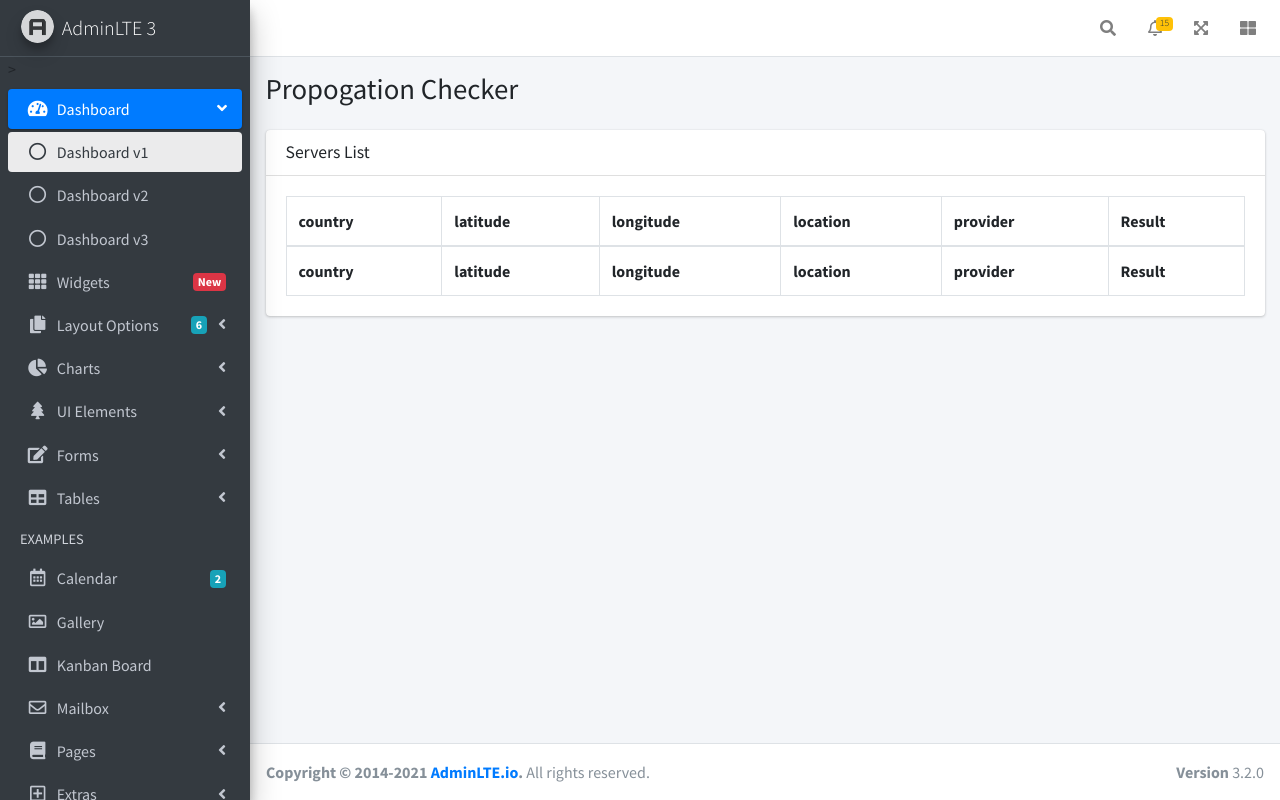
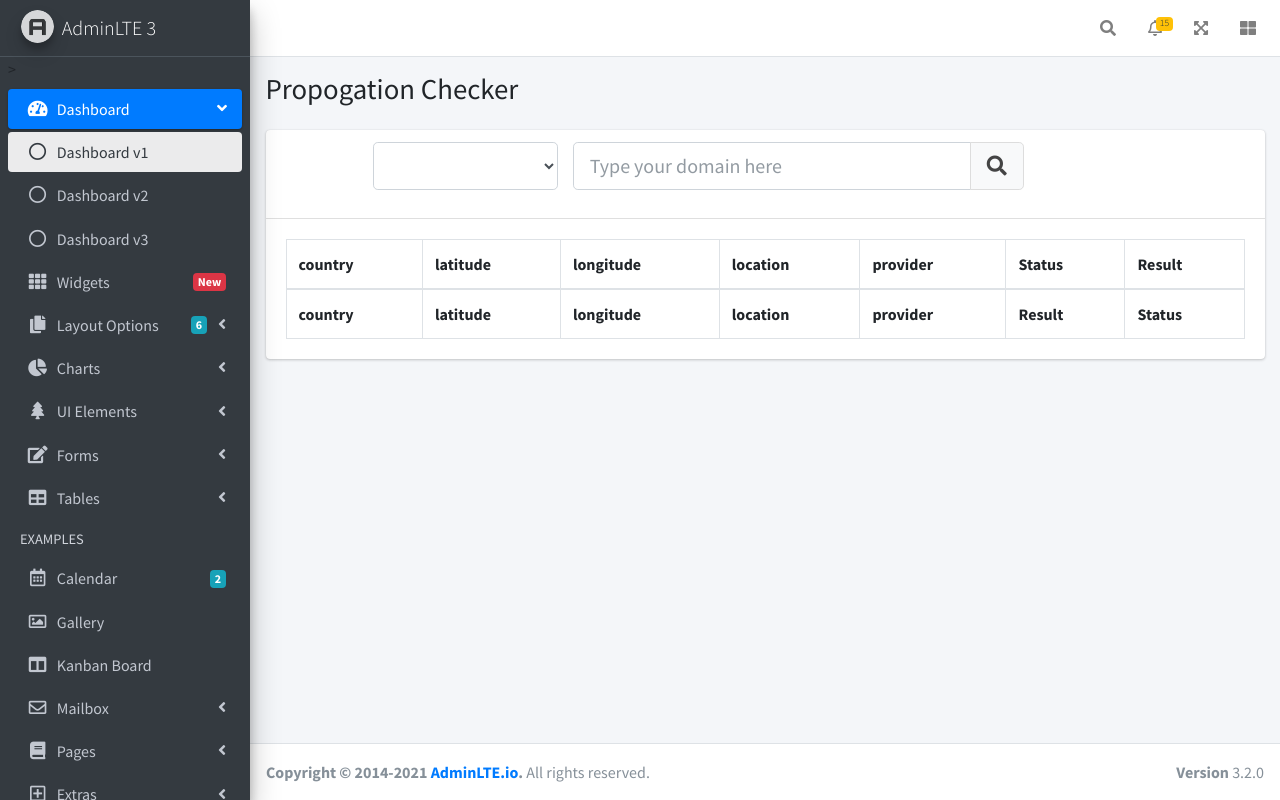
Before and after one commit to t0mer/dnsmon, a Python web app: template app/templates/propogation.html in a window 1280 px wide. Run offline with Jinja, Linux system fonts and the light colour scheme; the template is opened without the code that fills it, so the values that code supplies are empty; some libraries are stand-ins or nearby versions.

Commit message:
Added search form and result display

```diff
--- a/app/templates/propogation.html
+++ b/app/templates/propogation.html
@@ -1,12 +1,14 @@
 <!DOCTYPE html>
 <html lang="en">
+
 <head>
   <meta charset="utf-8">
   <meta name="viewport" content="width=device-width, initial-scale=1">
   <title>DNS Mon | DNS Monitoring |Dashboard</title>
 
   <!-- Google Font: Source Sans Pro -->
-  <link rel="stylesheet" href="https://fonts.googleapis.com/css?family=Source+Sans+Pro:300,400,400i,700&display=fallback">
+  <link rel="stylesheet"
+    href="https://fonts.googleapis.com/css?family=Source+Sans+Pro:300,400,400i,700&display=fallback">
   <!-- Font Awesome -->
   <link rel="stylesheet" href="plugins/fontawesome-free/css/all.min.css">
   <!-- Ionicons -->
@@ -23,6 +25,8 @@
   <link rel="stylesheet" href="plugins/overlayScrollbars/css/OverlayScrollbars.min.css">
   <!-- Daterange picker -->
   <link rel="stylesheet" href="plugins/daterangepicker/daterangepicker.css">
+  <link rel="stylesheet" href="plugins/select2/css/select2.min.css">
+
   <!-- summernote -->
   <link rel="stylesheet" href="plugins/summernote/summernote-bs4.min.css">
   <style>
@@ -36,10 +40,14 @@
       box-sizing: content-box;
       box-shadow: 0 0 0 1px #f0f0f0;
     }
+    .vmiddle{
+      vertical-align: middle;
+    }
   </style>
 
 
 </head>
+
 <body class="hold-transition sidebar-mini layout-fixed">
   <div class="wrapper">
 
@@ -118,7 +126,8 @@
     <aside class="main-sidebar sidebar-dark-primary elevation-4">
       <!-- Brand Logo -->
       <a href="index3.html" class="brand-link">
-      <img src="dist/img/AdminLTELogo.png" alt="AdminLTE Logo" class="brand-image img-circle elevation-3" style="opacity: .8">
+        <img src="dist/img/AdminLTELogo.png" alt="AdminLTE Logo" class="brand-image img-circle elevation-3"
+          style="opacity: .8">
         <span class="brand-text font-weight-light">AdminLTE 3</span>
       </a>
 
@@ -800,7 +809,42 @@
 
               <div class="card">
                 <div class="card-header">
-                <h3 class="card-title">Servers List</h3>
+                  <section class="content">
+                    <div class="container-fluid">
+
+                      <form >
+                        <div class="row">
+                          <div class="col-md-10 offset-md-1">
+                            <div class="row">
+
+                              <div class="col-3">
+                                 <div class="form-group">
+
+                                  <select class="form-control form-control-lg" style="width: 100%;" id="query-type">
+
+                                  </select>
+                                </div>
+                              </div>
+                              <div class="col-7">
+                                <div class="form-group">
+                                  <div class="input-group input-group-lg">
+                                    <input type="text" class="form-control form-control-lg" id="query"
+                                      placeholder="Type your domain here" value="">
+                                    <div class="input-group-append">
+                                      <button type="button" class="btn btn-lg btn-default" id="search">
+                                        <i class="fa fa-search"></i>
+                                      </button>
+                                    </div>
+                                  </div>
+                                </div>
+                              </div>
+                            </div>
+
+                          </div>
+                        </div>
+                      </form>
+                    </div>
+                  </section>
                 </div>
                 <!-- /.card-header -->
                 <div class="card-body">
@@ -812,6 +856,7 @@
                         <th>longitude</th>
                         <th>location</th>
                         <th>provider</th>
+                        <th>Status</th>
                         <th>Result</th>
                       </tr>
                     </thead>
@@ -826,6 +871,7 @@
                         <th>location</th>
                         <th>provider</th>
                         <th>Result</th>
+                        <th>Status</th>
                       </tr>
                     </tfoot>
                   </table>
@@ -880,7 +926,9 @@
   <!-- AdminLTE dashboard demo (This is only for demo purposes) -->
   <script src="plugins/datatables/jquery.dataTables.min.js"></script>
   <script src="plugins/datatables-bs4/js/dataTables.bootstrap4.min.js"></script>
+  <script src="plugins/select2/js/select2.full.min.js"></script>
 
 
 </body>
+
 </html>
```
Also changed, not shown: app/dist/js/wmd.js. Lines whose indentation alone changed are shown as unchanged.
